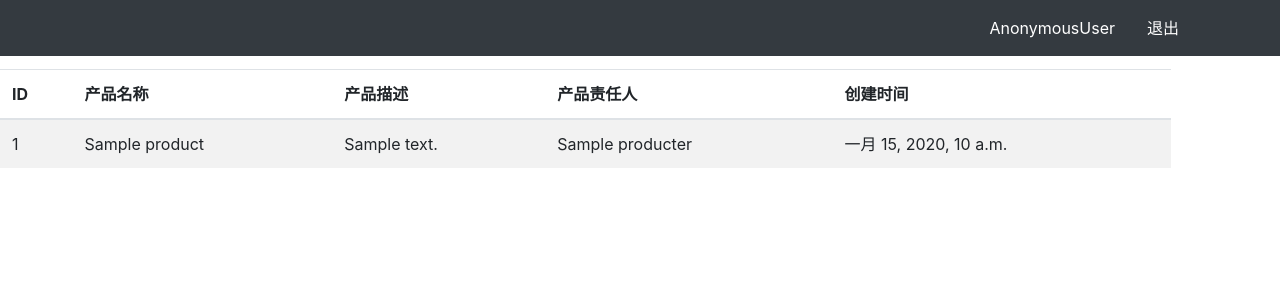
After one commit to testtop123/ynkg_testplat, a Django app: template product/templates/product_manage.html in a window 1280 px wide. The commit adds this page. Shown: the top 300 px of the page. Run offline with Django 3.2, Linux system fonts and the light colour scheme; the template is opened without the code that fills it: most values are stand-ins (such as "Sample title", 1, 10 or a date in 2020); some libraries are stand-ins or nearby versions.

Commit message:
更新产品管理

```diff
--- a/apitest/templates/home.html
+++ b/apitest/templates/home.html
@@ -6,7 +6,7 @@
 </head>
 <body>
 <ul class="nav navbar-nav navbar-right">
-    <li> 欢迎你 <a href="#">{{ user }} </a>  </li>
+    <li> 欢迎你, <a href="#">{{ user }} </a>  </li>
     <li><a href="/logout/">退出</a> </li>
 </ul>
 </body>
--- a/apitest/views.py
+++ b/apitest/views.py
@@ -26,3 +26,7 @@ def login(request):
 
 def home(request):
     return render(request,'home.html')
+
+def logout(request):
+    auth.logout(request)
+    return render(request,'login.html')
--- /dev/null
+++ b/product/templates/product_manage.html
@@ -0,0 +1,47 @@
+<!DOCTYPE html>
+<html lang="en">
+<head>
+    {%  load bootstrap4 %}
+    {%  bootstrap_css %}
+    {%  bootstrap_javascript %}
+    <title>产品自动化测试平台</title>
+</head>
+
+<body role="document">
+<!-- 导航栏-->
+<nav class="navbar navbar-expand-sm bg-dark navbar-dark fixed-top">
+    <div class="container">
+        <a class="navbar-brand" href="#">&nbsp;</a>
+        <ul class="nav justify-content-end"></ul>
+        <ul class="nav justify-content-end">
+            <li class="nav-link"><a style="color:white" href="#">{{ user }}</a> </li>
+            <li class="nav-link"><a style="color:white" href="/logout/">退出</a> </li>
+        </ul>
+    </div>
+</nav>
+<!--产品列表-->
+<div class="row" style="padding-top:20px;">
+    <div class="col-md-11">
+        <table class="table table-striped">
+            <thead>
+            <tr><td>&nbsp;</td></tr>
+            <tr>
+                <th>ID</th><th>产品名称</th><th>产品描述</th><th>产品责任人</th><th>创建时间</th>
+            </tr>
+            </thead>
+            <tbody>
+            {% for product in products %}
+            <tr>
+                <td>{{ product.id }}</td>
+                <td>{{ product.productname }}</td>
+                <td>{{ product.productdesc }}</td>
+                <td>{{ product.producter }}</td>
+                <td>{{ product.create_time }}</td>
+            </tr>
+            {% endfor %}
+            </tbody>
+        </table>
+    </div>
+</div>
+</body>
+</html>
--- a/ynkg_testplat/settings.py
+++ b/ynkg_testplat/settings.py
@@ -38,6 +38,8 @@ INSTALLED_APPS = [
     'django.contrib.messages',
     'django.contrib.staticfiles',
     'apitest',
+    'product',
+    'bootstrap4',
 ]
 
 MIDDLEWARE = [
--- a/ynkg_testplat/urls.py
+++ b/ynkg_testplat/urls.py
@@ -16,10 +16,14 @@ Including another URLconf
 from django.contrib import admin
 from django.urls import path
 from apitest import views
+from product import proviews
 
 urlpatterns = [
     path('admin/', admin.site.urls),
     path('test/', views.test),
     path('login/', views.login),
     path('home/', views.home),
+    path('logout/', views.logout),
+    path('product_manage/', proviews.priduct_manage),
+
 ]
```
Also changed, not shown: apitest/templates/login.html (+13 -6 lines), product/templates/__init__.py (added).
